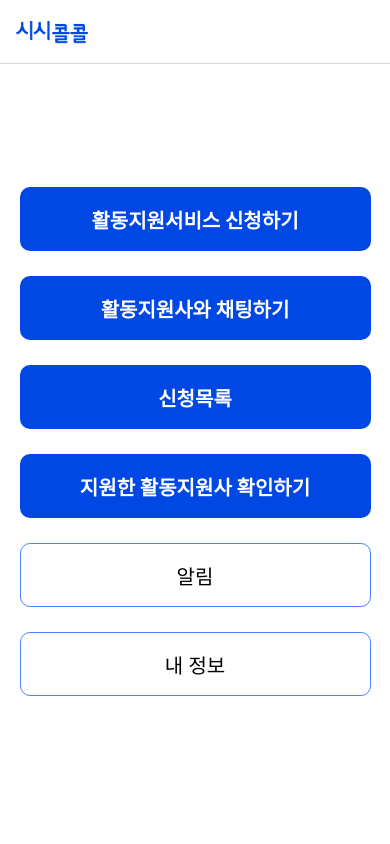
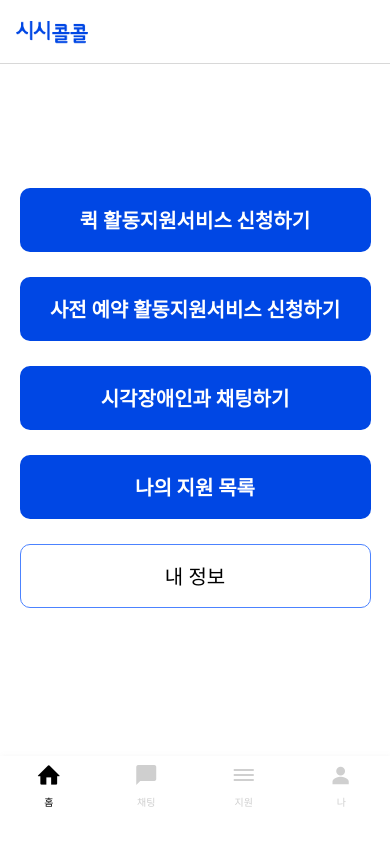
Before and after one commit to sisicolcol/client, a React Native app: screen /Home in a window 390 px wide. Built offline with nearby package versions, Linux system fonts and the light colour scheme.

Commit message:
#15 feat: 활동지원사 홈 화면 구현

```diff
--- a/navigations/HelperStack/ApplyStack.js
+++ b/navigations/HelperStack/ApplyStack.js
@@ -1,6 +1,7 @@
 import { createStackNavigator } from "@react-navigation/stack";
 import { Home, QuickApply, ReservationApply } from "../../screens/helper/index";
 import { Feather } from "@expo/vector-icons";
+import { Image } from "react-native";
 
 const Stack = createStackNavigator();
 
@@ -27,7 +28,19 @@ const ApplyStack = () => {
         },
       }}
     >
-      <Stack.Screen name="Home" component={Home} />
+      <Stack.Screen
+        name="Home"
+        component={Home}
+        options={{
+          headerTitle: () => (
+            <Image
+              source={require("../../images/logo.png")}
+              resizeMode="contain"
+              style={{ width: 72 }}
+            />
+          ),
+        }}
+      />
       <Stack.Group>
         <Stack.Screen name="QuickApply" component={QuickApply} />
       </Stack.Group>
--- a/navigations/Navigation.js
+++ b/navigations/Navigation.js
@@ -7,7 +7,7 @@ import AuthStack from "./AuthStack";
 const Navigation = () => {
   return (
     <NavigationContainer>
-      <BlindStack />
+      <HelperTab />
     </NavigationContainer>
   );
 };
--- a/screens/helper/Home.js
+++ b/screens/helper/Home.js
@@ -17,65 +17,45 @@ const Home = ({ navigation }) => {
         isBlue={true}
         isBold={true}
         width={"90%"}
-        text={"활동지원서비스 신청하기"}
+        text={"퀵 활동지원서비스 신청하기"}
         marginBottom={25}
-        onPress={() => navigation.navigate("Apply")}
+        onPress={() => navigation.navigate("QuickApply")}
       />
       <MainButton
         isBig={true}
         isBlue={true}
         isBold={true}
         width={"90%"}
-        text={"활동지원사와 채팅하기"}
+        text={"사전 예약 활동지원서비스 신청하기"}
         marginBottom={25}
+        onPress={() => navigation.navigate("ReservationApply")}
       />
       <MainButton
         isBig={true}
         isBlue={true}
         isBold={true}
         width={"90%"}
-        text={"신청목록"}
+        text={"시각장애인과 채팅하기"}
         marginBottom={25}
+        onPress={() => navigation.navigate("Chat")}
       />
       <MainButton
         isBig={true}
         isBlue={true}
         isBold={true}
         width={"90%"}
-        text={"지원한 활동지원사 확인하기"}
+        text={"나의 지원 목록"}
         marginBottom={25}
+        onPress={() => navigation.navigate("ApplyList")}
       />
-      <MainButton isBig={true} width={"90%"} text={"알림"} marginBottom={25} />
       <MainButton
         isBig={true}
         width={"90%"}
         text={"내 정보"}
         marginBottom={25}
+        onPress={() => navigation.navigate("MyPageStack")}
       />
     </SafeAreaView>
-    // <View style={{ flex: 1, backgroundColor: "white" }}>
-    //   <Text>메인화면</Text>
-    //   <Button
-    //     title="퀵 활동"
-    //     onPress={() => navigation.navigate("QuickApply")}
-    //   />
-    //   <Button
-    //     title="사전 예약"
-    //     onPress={() => navigation.navigate("ReservationApply")}
-    //   />
-    //   <Button
-    //     title="시각장애인과 채팅하기"
-    //     onPress={() => navigation.navigate("Chat")}
-    //   />
-    //   <Button
-    //     title="지원목록"
-    //     onPress={() => navigation.navigate("ApplyList")}
-    //   />
-    //   <Button
-    //     title="내 정보"
-    //     onPress={() => navigation.navigate("MyPageStack")}
-    //   />
-    // </View>
   );
 };
 
```
